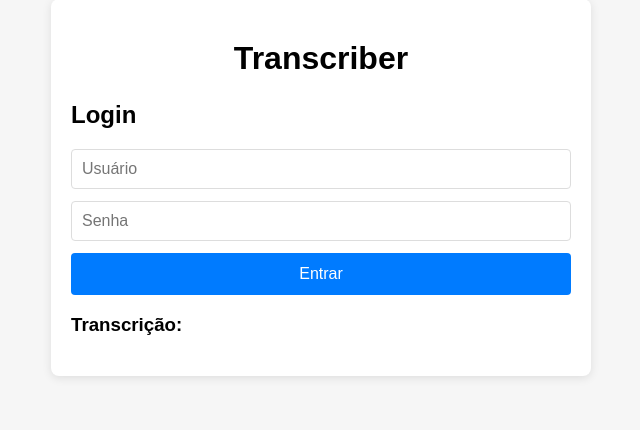
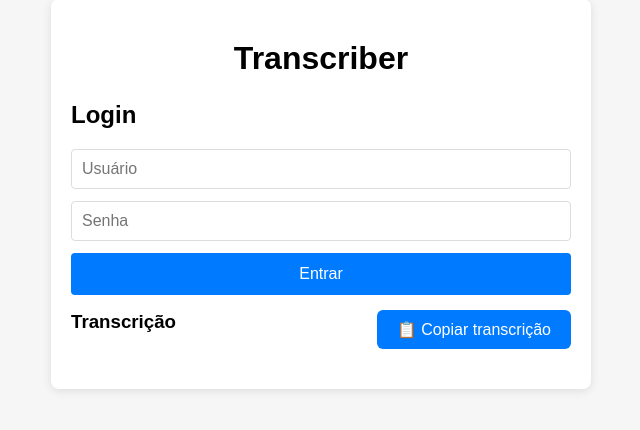
Before and after one commit to lucaspiressimao/transcriber-web, a FastAPI app: page / in a window 1280 px wide. Shown: the part 41-471 px from the top of the page, without its empty margins (319-959 px from the left). Run offline with FastAPI, Linux system fonts and the light colour scheme; parts of the project's set-up code (start-up, migrations or seed data) failed here and were passed over.

Commit message:
Add tags and copy file

```diff
--- a/app/static/style.css
+++ b/app/static/style.css
@@ -52,7 +52,7 @@ button:hover {
     margin-top: 20px;
 }
 
-#error {
+.error {
     color: red;
 }
 
@@ -84,6 +84,43 @@ a:hover {
     text-decoration: underline;
 }
 
+#copy-btn {
+    margin-top: 15px;
+    padding: 10px 20px;
+    background-color: #007bff;
+    color: white;
+    border: none;
+    border-radius: 6px;
+    cursor: pointer;
+    font-size: 16px;
+}
+
+#copy-btn:hover {
+    background-color: #0056b3;
+}
+
+#transcription-bar {
+    display: flex;
+    align-items: center;
+    justify-content: space-between;
+    flex-wrap: wrap;
+    /* para mobile, se precisar quebrar */
+    gap: 10px;
+}
+
+#transcription-bar h3 {
+    margin: 0;
+    flex-shrink: 0;
+}
+
+#transcription-bar button {
+    flex-shrink: 0;
+}
+
+#copy-btn {
+    width: auto !important;
+}
+
 @media (max-width: 600px) {
     html {
         font-size: 16px;
@@ -95,7 +132,8 @@ a:hover {
     }
 
     .container {
-        min-height: 90vh; /* 90% da altura da viewport */
+        min-height: 90vh;
+        /* 90% da altura da viewport */
         width: 100%;
         margin: 0;
         border-radius: 0;
--- a/app/templates/index.html
+++ b/app/templates/index.html
@@ -1,18 +1,20 @@
 <!DOCTYPE html>
 <html lang="pt-BR">
+
 <head>
     <meta charset="UTF-8">
     <meta name="viewport" content="width=device-width, initial-scale=1.0">
     <title>Transcriber</title>
     <link rel="stylesheet" href="/static/style.css">
 </head>
+
 <body>
     <div class="container">
         <h1>Transcriber</h1>
 
         {% if user %}
         <form id="upload-form">
-            <input type="file" name="file" id="file-input" accept="audio/*" required>
+            <input type="file" name="file" id="file-input" accept=".m4a,.mp3,.wav,.ogg,.webm,.aac" required>
             <button type="submit">Transcrever</button>
         </form>
         <p style="text-align:center;">Logado como: {{ user }}</p>
@@ -27,7 +29,11 @@
         </form>
         {% endif %}
 
-        <h3>Transcrição:</h3>
+        <div id="transcription-bar" >
+            <h3>Transcrição</h3>
+            <button onclick="copiarTranscricao()" id="copy-btn">📋 Copiar transcrição</button>
+        </div>
+
         <p id="transcription" style="white-space: pre-wrap;">{{ transcription or '' }}</p>
     </div>
 
@@ -71,6 +77,16 @@
                 setTimeout(() => loader.style.display = "none", 3000);
             }
         });
+
+        function copiarTranscricao() {
+            const texto = document.getElementById("transcription").innerText;
+            navigator.clipboard.writeText(texto).then(() => {
+                alert("✅ Transcrição copiada para a área de transferência!");
+            }).catch(err => {
+                alert("Erro ao copiar: " + err);
+            });
+        }
     </script>
 </body>
+
 </html>
```
